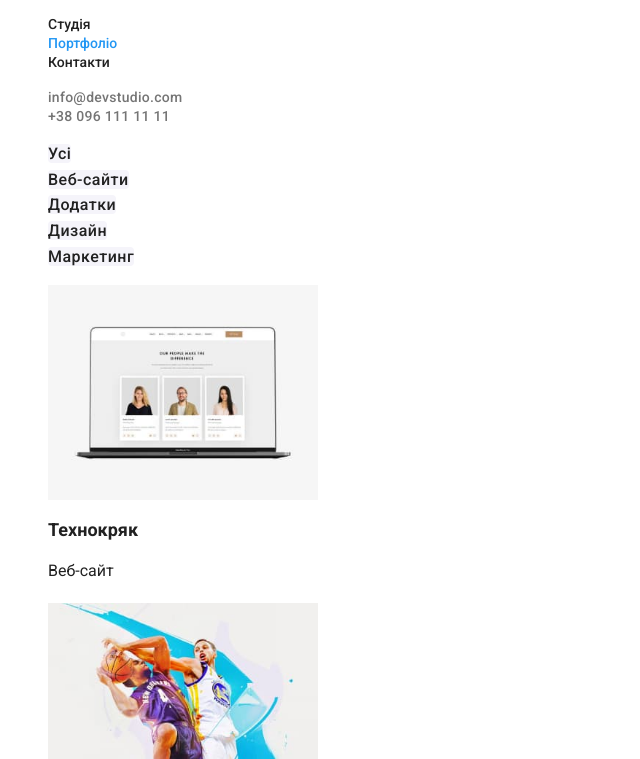
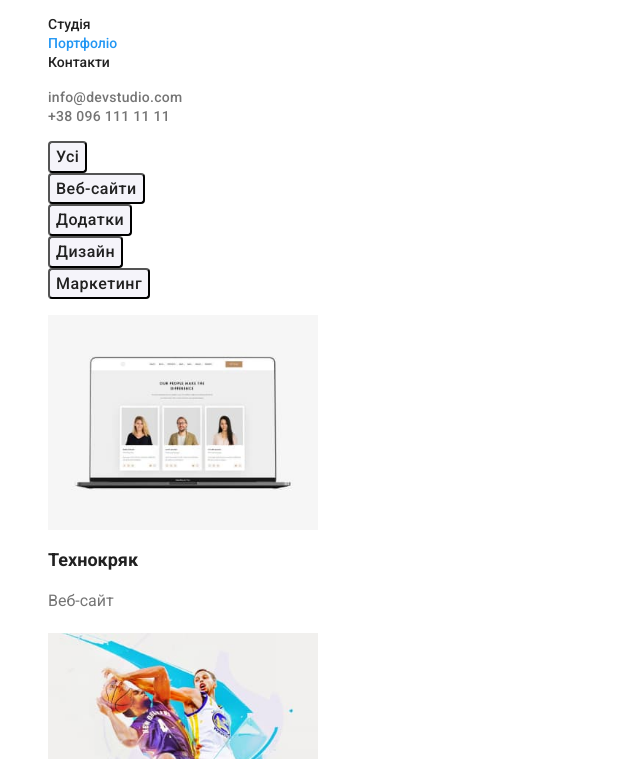
Before and after one commit to MaxxMannn/goit-markup-hw-02, a plain HTML site: page portfolio.html in a window 1280 px wide. Shown: the part 41-800 px from the top of the page, without its empty margins (0-640 px from the left). Drawn offline with Linux system fonts and the light colour scheme.

Commit message:
FinishHw2

```diff
--- a/css/styles.css
+++ b/css/styles.css
@@ -108,6 +108,7 @@ border-radius: 4px;
     font-family: 'Roboto';
     font-style: normal;
     font-size: 16px;
+    font-weight: 700;
     line-height: 1.9;
     letter-spacing: 0.06em;
     color: #FFFFFF;
@@ -233,10 +234,6 @@ color: #FFF;
 
 .section-nav-button {
 cursor: pointer;
-width: 125px;
-height: 38px;
-left: 593px;
-top: 174px;
 background-color:  #F5F4FA;
 border-radius: 4px;
 
@@ -276,7 +273,10 @@ color: #212121;
 font-style: normal;
 font-weight: 400;
 font-size: 16px;
-line-height: 1.9;}
+line-height: 1.9;
+color: #757575;
+}
+
 
 
 
--- a/portfolio.html
+++ b/portfolio.html
@@ -36,11 +36,11 @@
         <!-- Блок Нав -->
        <section class="section-nav">
         <ul>
-           <li><bytton type="button" class="section-nav-button">Усі</bytton></li>
-           <li><bytton type="button" class="section-nav-button">Веб-сайти</bytton></li>
-           <li><bytton type="button" class="section-nav-button">Додатки</bytton></li>
-           <li><bytton type="button" class="section-nav-button">Дизайн</bytton></li>
-           <li><bytton type="button" class="section-nav-button">Маркетинг</bytton></li>
+           <li><button type="button" class="section-nav-button">Усі</bytton></li>
+           <li><button type="button" class="section-nav-button">Веб-сайти</bytton></li>
+           <li><button type="button" class="section-nav-button">Додатки</bytton></li>
+           <li><button type="button" class="section-nav-button">Дизайн</bytton></li>
+           <li><button type="button" class="section-nav-button">Маркетинг</bytton></li>
         </ul>
 
        <!-- Приклади робіт-->
```
Also changed, not shown: index.html (+2 -2 lines).
